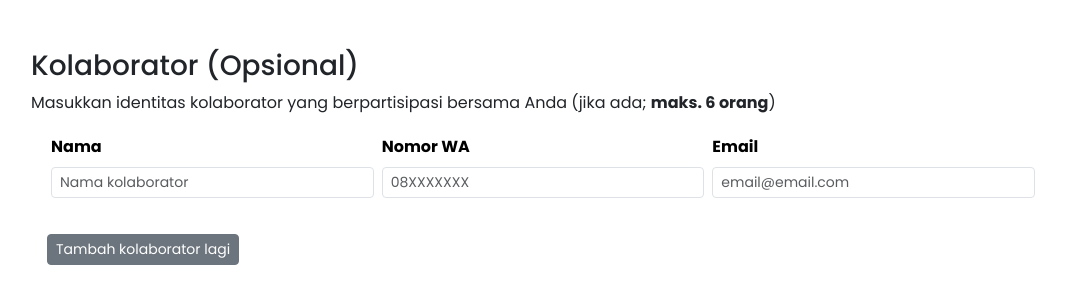
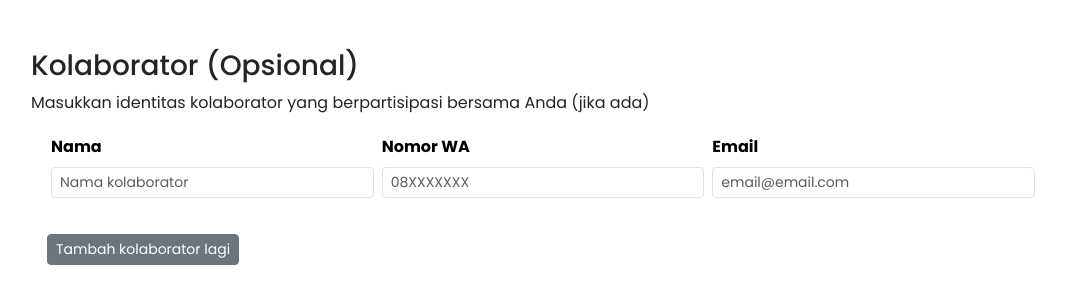
Before and after one commit to GottfriedCP/pb-awards, a Django app: page /registrasi/ in a window 1280 px wide. Shown: the part 1389-1672 px from the top of the page, without its empty margins (51-1117 px from the left). Run offline with Django 5.2, Linux system fonts and the light colour scheme; data that the repository does not hold is empty; parts of the project's set-up code (start-up, migrations or seed data) failed here and were passed over; some libraries are stand-ins or nearby versions.

Commit message:
txt unl colabs

```diff
--- a/hp_awards/templates/hp_awards/registrasi.html
+++ b/hp_awards/templates/hp_awards/registrasi.html
@@ -42,7 +42,7 @@
             </table>
 
             <h3 class="mt-5">Kolaborator (Opsional)</h3>
-            <div>Masukkan identitas kolaborator yang berpartisipasi bersama Anda (jika ada; <b>maks. 6 orang</b>)</div>
+            <div>Masukkan identitas kolaborator yang berpartisipasi bersama Anda (jika ada)</div>
             <div class="px-3 pb-3 mb-5" style="max-width: 1024px;">
                 <table class="mt-3 table table-sm table-borderless">
                     <thead>
```
